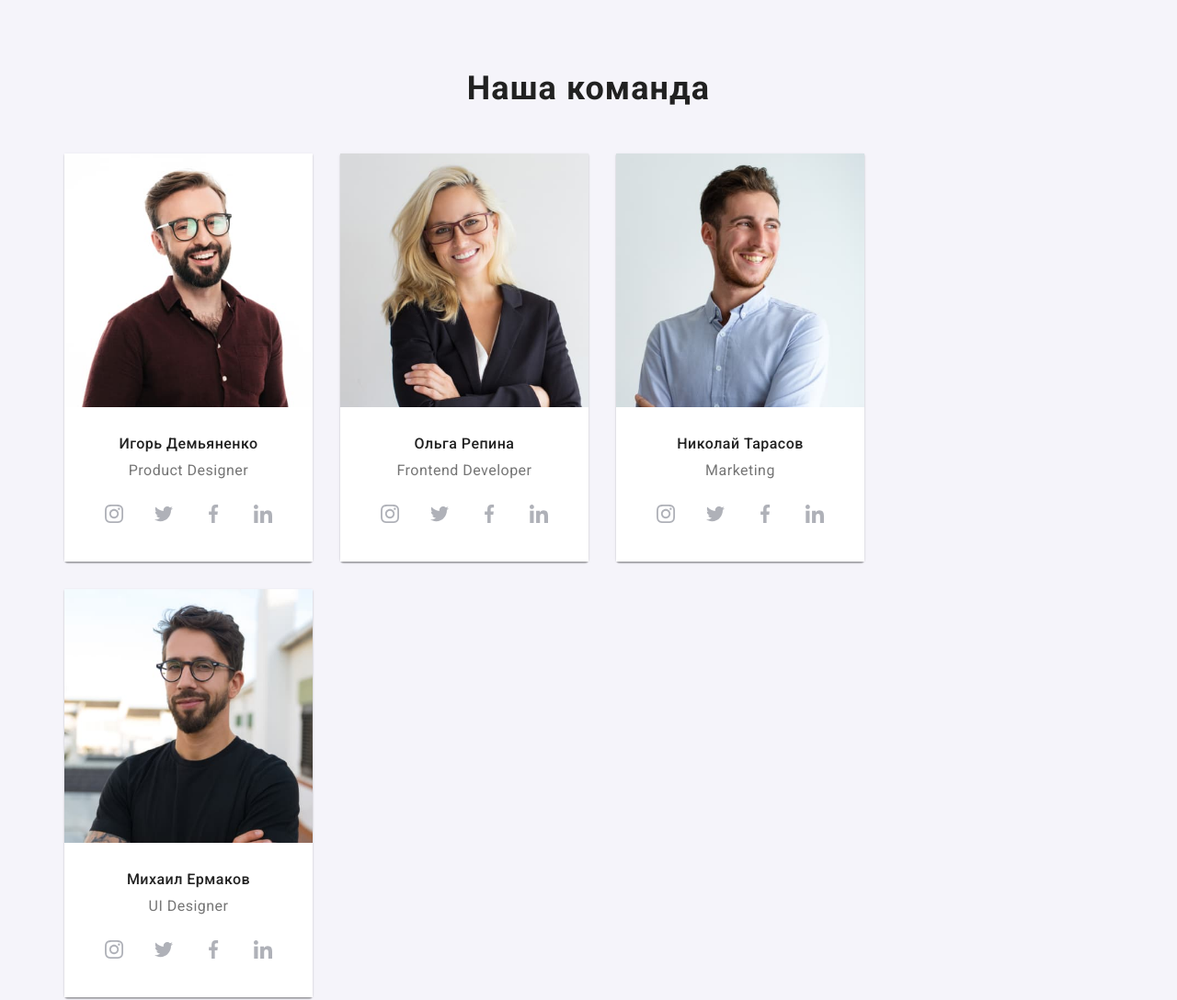
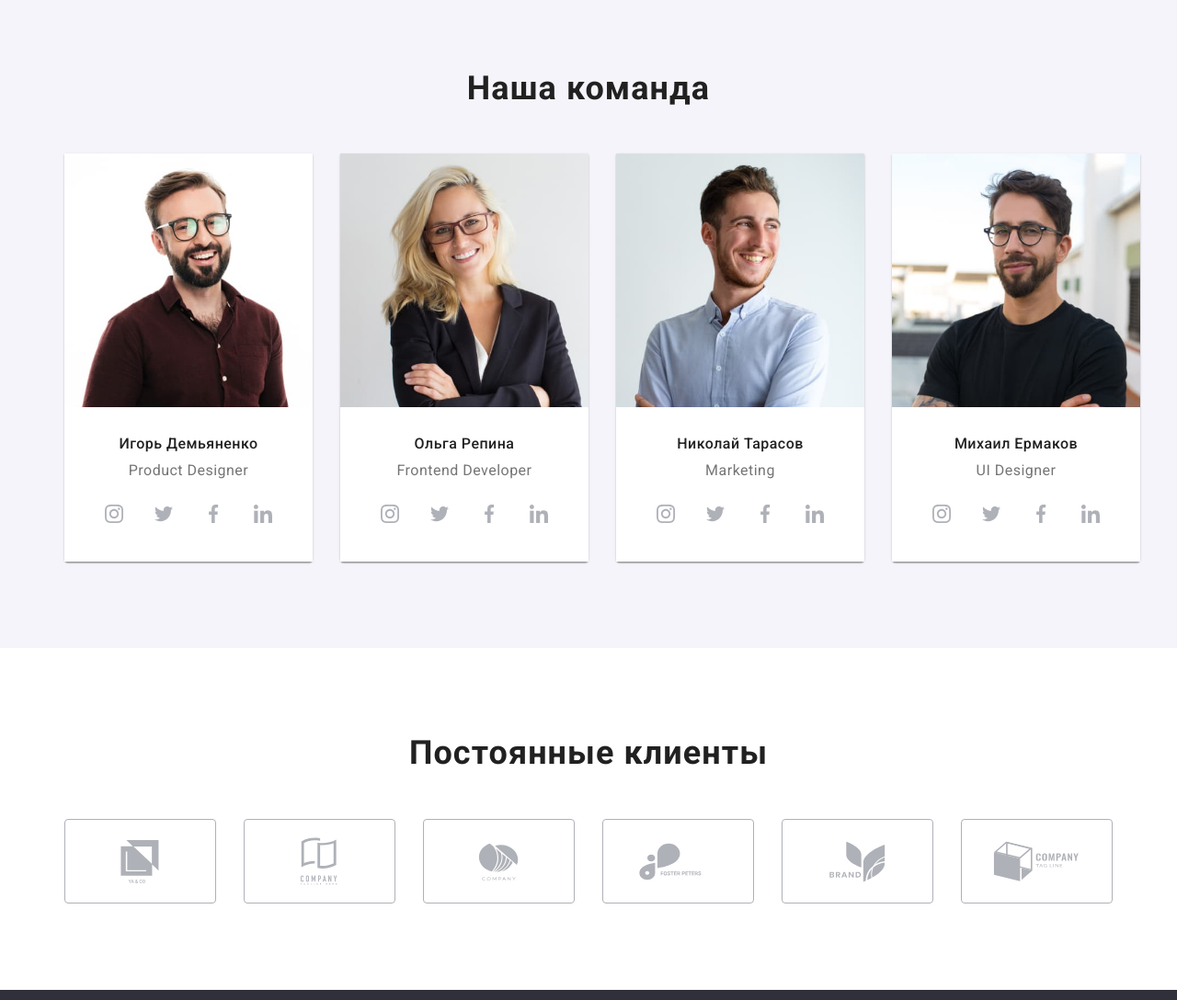
Before and after one commit to Svitlana-Hazdiuk/goit-markup-hw-08, a plain HTML site: page index.html in a window 1280 px wide. Shown: the part 1560-2648 px from the top of the page at 92% size. Drawn offline with nearby package versions, Linux system fonts and the light colour scheme.

Commit message:
внесла попрвку у секцію team

```diff
--- a/sass/layout/_team.scss
+++ b/sass/layout/_team.scss
@@ -12,6 +12,9 @@
 
     margin-left: calc(-1 * #{$set-gap});
     margin-top: calc(-1 * #{$set-gap});
+  }
+  @media screen and (min-width: 1200px) {
+    flex-wrap: nowrap;
   }
 }
 
```
Also changed, not shown: css/main.css, css/main.min.css, 2 other files.
